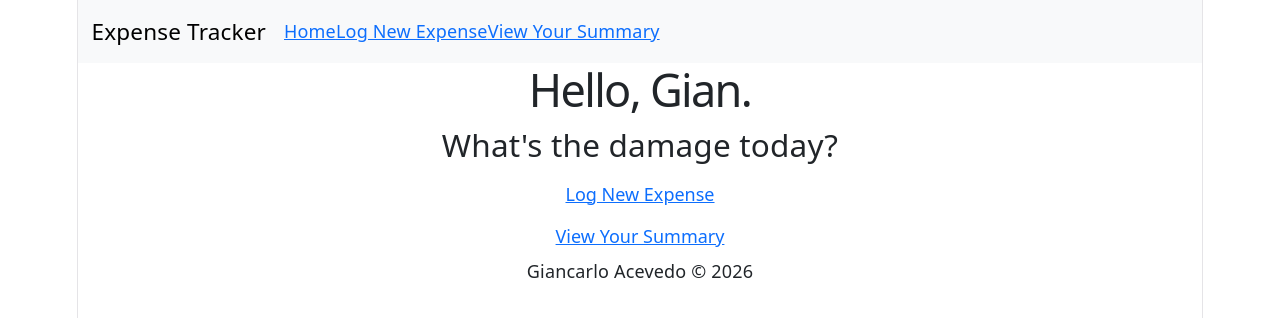
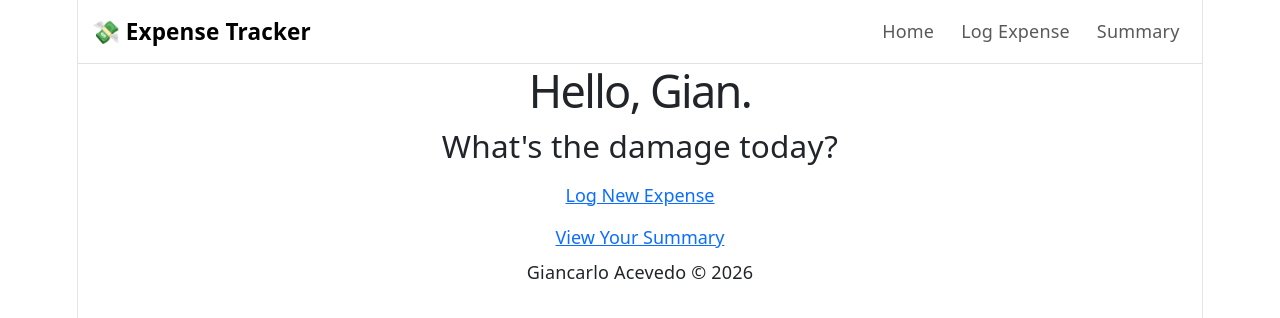
Before and after one commit to gianacevedof/expense-tracker, a React (Vite) app in the folder client/: page / in a window 1280 px wide. Shown: the top 318 px of the page. Built offline with nearby package versions, Linux system fonts and the light colour scheme.

Commit message:
built the header

```diff
--- a/client/src/Header.jsx
+++ b/client/src/Header.jsx
@@ -6,15 +6,23 @@ import NavDropdown from "react-bootstrap/NavDropdown";
 
 function Header() {
   return (
-    <Navbar expand="lg" className="bg-body-tertiary">
+    <Navbar expand="lg" className="border-bottom" sticky="top">
       <Container>
-        <Navbar.Brand href="#home">Expense Tracker</Navbar.Brand>
+        <Navbar.Brand as={Link} to="/" className="fw-bold">
+          💸 Expense Tracker
+        </Navbar.Brand>
         <Navbar.Toggle aria-controls="basic-navbar-nav" />
         <Navbar.Collapse id="basic-navbar-nav">
-          <Nav className="me-auto">
-            <Link to="/">Home</Link>
-            <Link to="/log">Log New Expense</Link>
-            <Link to="/summary">View Your Summary</Link>
+          <Nav className="ms-auto gap-2">
+            <Nav.Link as={Link} to="/">
+              Home
+            </Nav.Link>
+            <Nav.Link as={Link} to="/log">
+              Log Expense
+            </Nav.Link>
+            <Nav.Link as={Link} to="/summary">
+              Summary
+            </Nav.Link>
           </Nav>
         </Navbar.Collapse>
       </Container>
```
